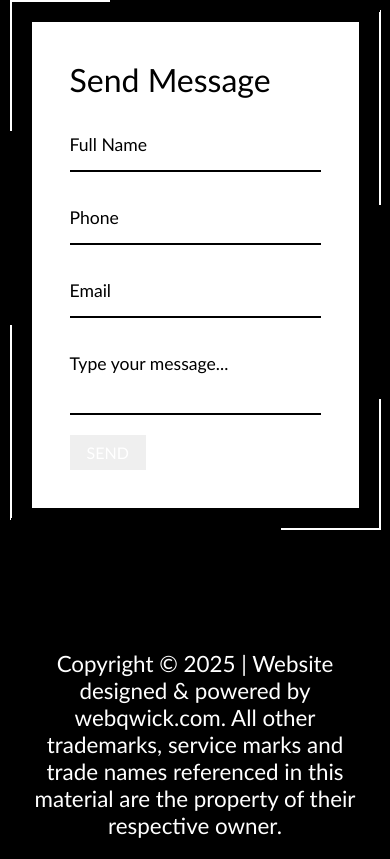
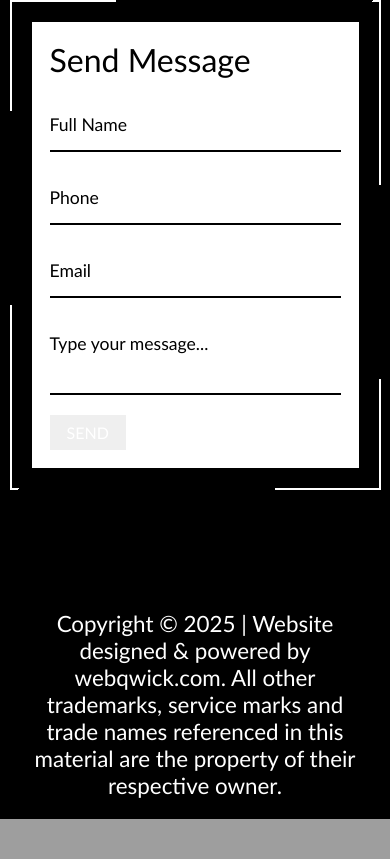
Before and after one commit to VergilKellley/your-beauty-salon, a PHP site: page / in a window 390 px wide. Shown: the part 4379-5238 px from the top of the page. After the commit the page ends 5198 px from the top, so only its background shows below. Run offline with PHP 8.4, Linux system fonts and the light colour scheme; data that the repository does not hold is empty; a stand-in replaces the project's code that opens the database connection; some libraries are stand-ins or nearby versions; some web fonts are replaced.

```diff
--- a/css/contact-form.css
+++ b/css/contact-form.css
@@ -385,6 +385,12 @@ nav .nav-item a {
     }
 }
 
+@media screen and (max-width: 450px) {
+    .contact-container .contactForm form {
+        padding: 10px;
+    }
+}
+
 @media screen and (max-width: 400px) {
     nav {
         padding: .75em;
```
